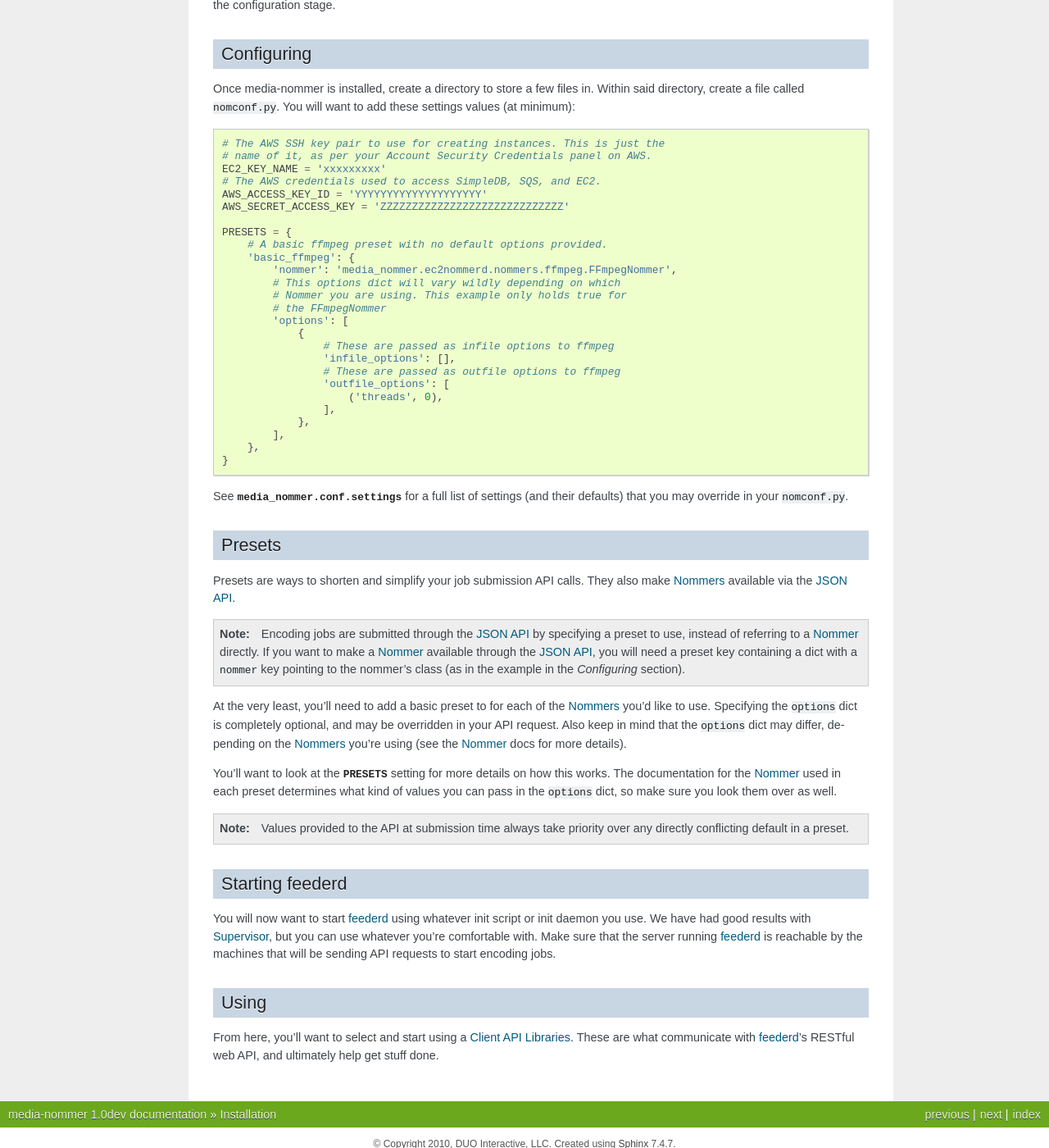
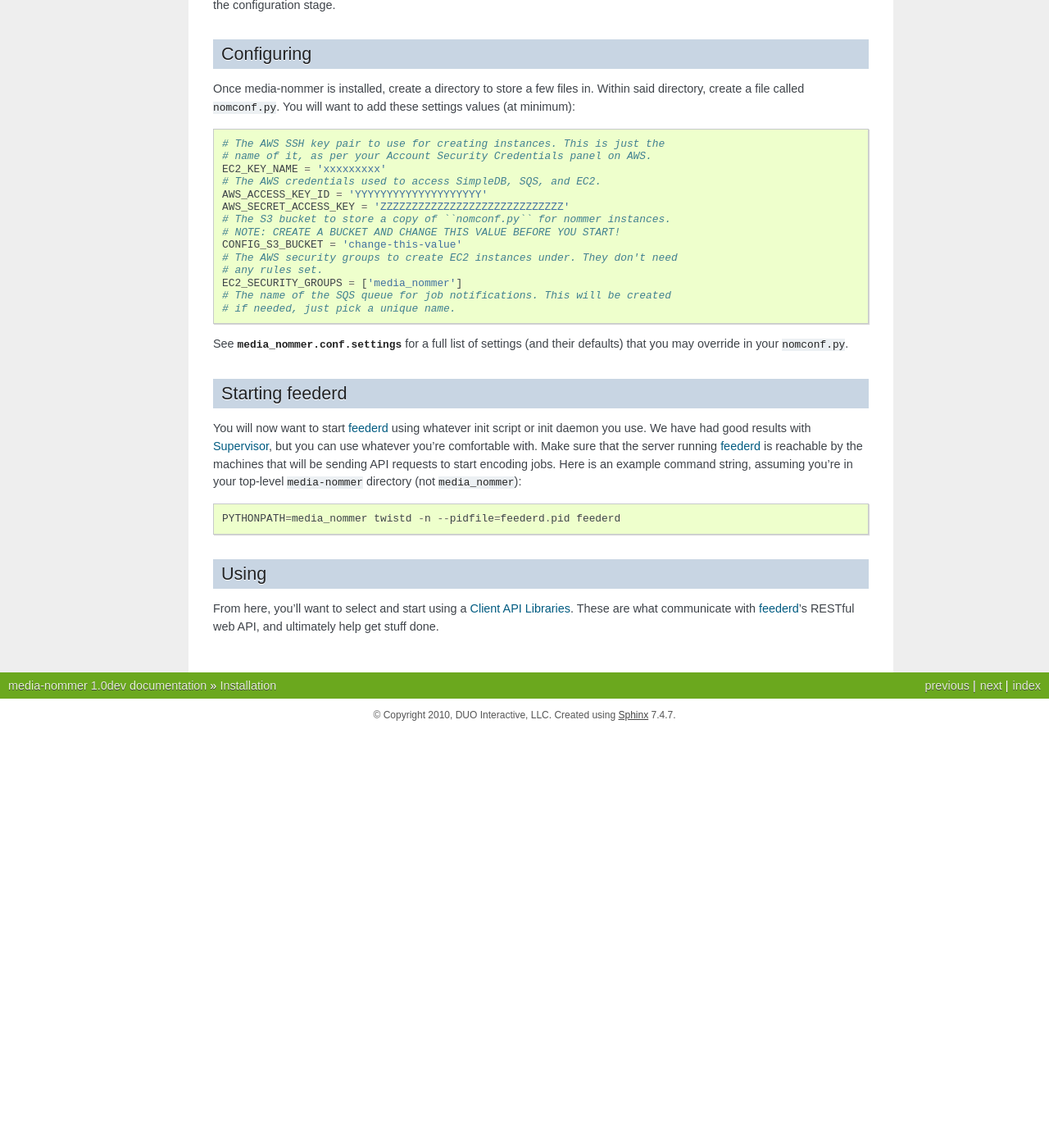
Before and after one commit to duointeractive/media-nommer, a Sphinx documentation site: the page built from doc_src/source/installation.rst, in a window 1280 px wide and 1400 px high, scrolled down 1566 px. Shown: the whole window at 82% size. Built offline with Sphinx 7.4.7, drawn with Linux system fonts in a browser that asks for light colours; after the commit the page ends 2458 px from its top, so only the background shows below that.

Commit message:
Updating documentation for the post-preset era.

```diff
--- a/doc_src/source/ec2nommerd.rst
+++ b/doc_src/source/ec2nommerd.rst
@@ -35,12 +35,10 @@
 :py:mod:`BaseNommer <media_nommer.ec2nommerd.nommers.base_nommer.BaseNommer>`
 class, which provides some foundational methods. View the source for these
 two classes for examples on how they work. You may sub-class or create your
-own nommer, adding it to at least one preset in your
-:py:data:`PRESETS <media_nommer.conf.settings.PRESETS>` setting.
+own nommer.
 
 The following Nommer classes are currently included with media-nommer. See
 each for details on how the ``job_options`` key should look like in your
-:py:data:`PRESETS <media_nommer.conf.settings.PRESETS>` setting in
-your ``nomconf.py``:
+API calls.
 
 * :py:mod:`media_nommer.ec2nommerd.nommers.ffmpeg.FFmpegNommer`
--- a/doc_src/source/installation.rst
+++ b/doc_src/source/installation.rst
@@ -111,59 +111,17 @@
     # The AWS credentials used to access SimpleDB, SQS, and EC2.
     AWS_ACCESS_KEY_ID = 'YYYYYYYYYYYYYYYYYYYY'
     AWS_SECRET_ACCESS_KEY = 'ZZZZZZZZZZZZZZZZZZZZZZZZZZZZZ'
-
-    PRESETS = {
-        # A basic ffmpeg preset with no default options provided.
-        'basic_ffmpeg': {
-            'nommer': 'media_nommer.ec2nommerd.nommers.ffmpeg.FFmpegNommer',
-            # This options dict will vary wildly depending on which
-            # Nommer you are using. This example only holds true for
-            # the FFmpegNommer
-            'options': [
-                {
-                    # These are passed as infile options to ffmpeg
-                    'infile_options': [],
-                    # These are passed as outfile options to ffmpeg
-                    'outfile_options': [
-                        ('threads', 0),
-                    ],
-                },
-            ],
-        },
-    }
+    # The S3 bucket to store a copy of ``nomconf.py`` for nommer instances.
+    # NOTE: CREATE A BUCKET AND CHANGE THIS VALUE BEFORE YOU START!
+    CONFIG_S3_BUCKET = 'change-this-value'
+    # The AWS security groups to create EC2 instances under. They don't need
+    # any rules set.
+    EC2_SECURITY_GROUPS = ['media_nommer']
+    # The name of the SQS queue for job notifications. This will be created
+    # if needed, just pick a unique name.
 
 See :py:mod:`media_nommer.conf.settings` for a full list of settings (and their
 defaults) that you may override in your :file:`nomconf.py`.
-
-Presets
--------
-
-Presets are ways to shorten and simplify your job submission API calls. They
-also make :ref:`Nommers <nommers>` available via the :doc:`JSON API <jsonapi>`.
-
-.. note:: Encoding jobs are submitted through the :doc:`JSON API <jsonapi>`
-    by specifying a preset to use, instead of referring to a
-    :ref:`Nommer <nommers>` directly. If you want to make a
-    :ref:`Nommer <nommers>` available through the :doc:`JSON API <jsonapi>`,
-    you will need a preset key containing a dict with a
-    ``nommer`` key pointing to the nommer's class (as in the example in the
-    *Configuring* section).
-
-At the very least, you'll need to add a basic preset to for each of the
-:ref:`Nommers <nommers>` you'd like to use. Specifying the ``options`` dict
-is completely optional, and may be overridden in your API request. Also keep
-in mind that the ``options`` dict may differ, depending on the
-:ref:`Nommers <nommers>` you're using (see the
-:ref:`Nommer <nommers>` docs for more details).
-
-You'll want to look at the
-:py:data:`PRESETS <media_nommer.conf.settings.PRESETS>` setting for more
-details on how this works. The documentation for the :ref:`Nommer <nommers>`
-used in each preset determines what kind of values you can pass in the
-``options`` dict, so make sure you look them over as well.
-
-.. note:: Values provided to the API at submission time always take priority
-    over any directly conflicting default in a preset.
 
 Starting feederd
 ----------------
@@ -172,7 +130,10 @@
 init daemon you use. We have had good results with Supervisor_, but you can
 use whatever you're comfortable with. Make sure that the server running
 :doc:`feederd` is reachable by the machines that will be sending API requests
-to start encoding jobs.
+to start encoding jobs. Here is an example command string, assuming you're in
+your top-level :file:`media-nommer` directory (not :file:`media_nommer`)::
+
+    PYTHONPATH=media_nommer twistd -n --pidfile=feederd.pid feederd
 
 Using
 -----
--- a/doc_src/source/introduction.rst
+++ b/doc_src/source/introduction.rst
@@ -59,8 +59,9 @@
   check on the status of those that are currently running or completed.
 
 :doc:`feederd` may be ran on your current infrastructure, or on EC2_. Your
-EC2_ nodes are never in direct contact with :doc:`feederd`, and instead
-communicate through `Amazon AWS`_.
+EC2_ encoding nodes are never in direct contact with :doc:`feederd`, and
+instead communicate through `Amazon AWS`_. This means no firewall holes need to
+be opened.
 
 ec2nommerd
 ^^^^^^^^^^
```
Also changed, not shown: 3 other files.
